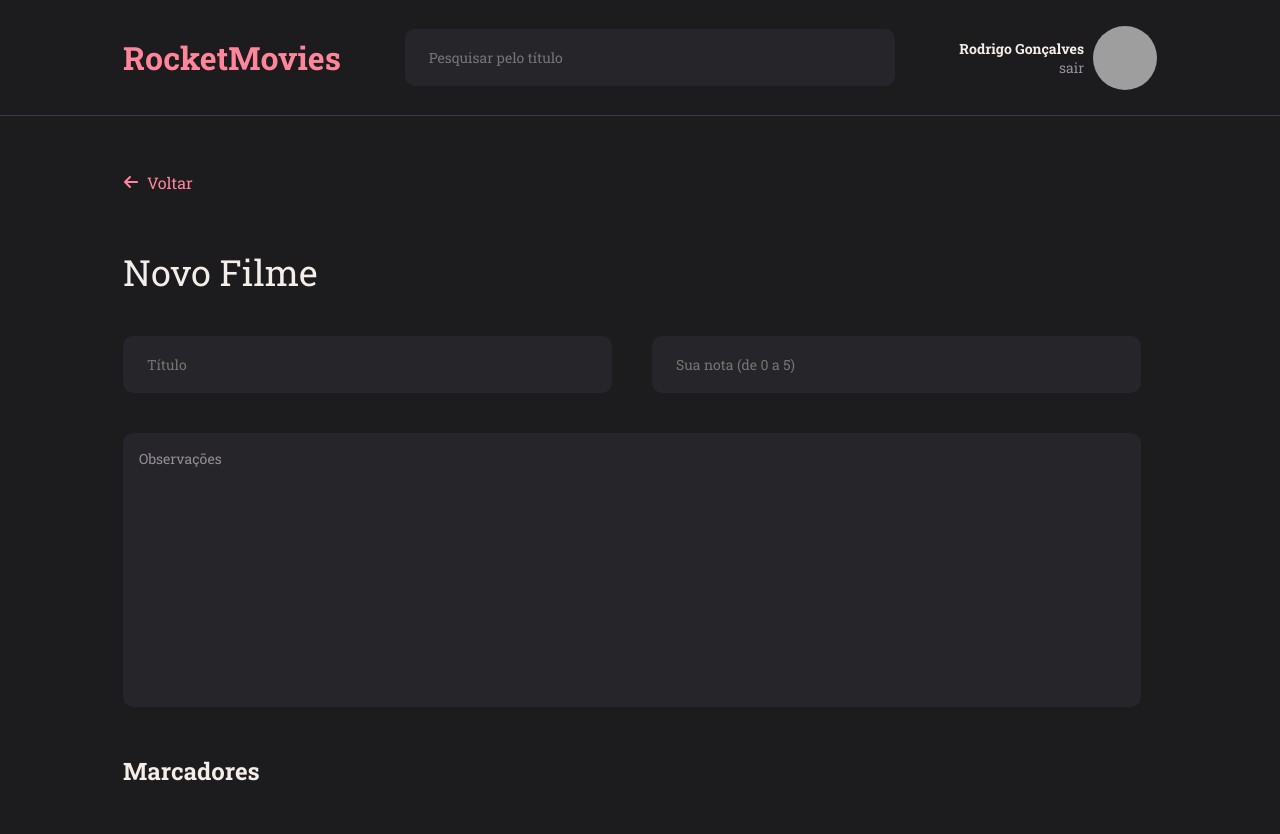
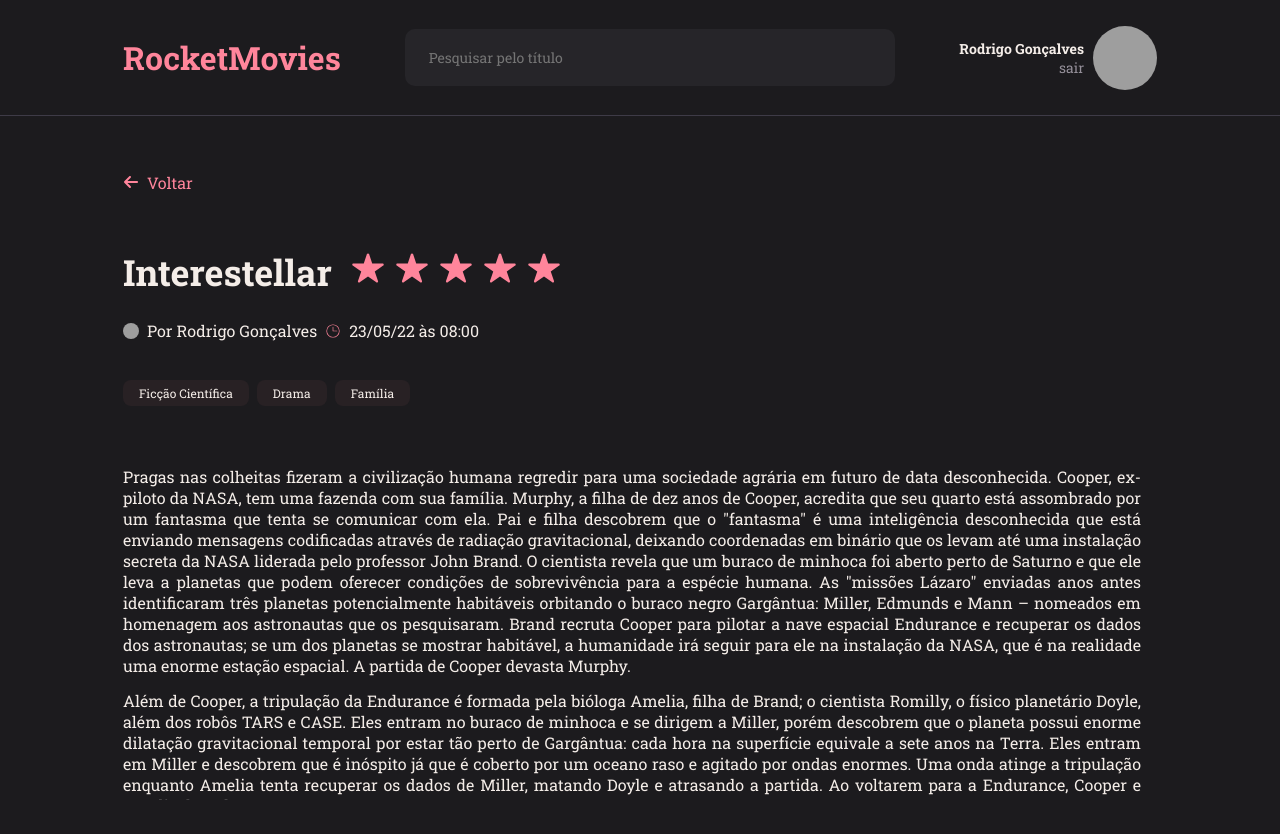
Before and after one commit to mfernandanll/rocketseat-stage09-frontend-rocketMovies, a React (Vite) app: page /profile in a window 1280 px wide. Shown: the top 834 px of the page. Built offline with nearby package versions, Linux system fonts and the light colour scheme; grey boxes are pictures that could not be loaded.

Commit message:
Create MoviePreview page

```diff
--- a/src/components/Tag/index.jsx
+++ b/src/components/Tag/index.jsx
@@ -1,8 +1,8 @@
 import { Container } from './styles'
 
-export function Tag({ title, ...rest }) {
+export function Tag({ title, secondaryColor = false, ...rest }) {
   return (
-    <Container {...rest}>
+    <Container $secondaryColor={secondaryColor} {...rest}>
       {title}
     </Container>
   )
--- a/src/components/Tag/styles.js
+++ b/src/components/Tag/styles.js
@@ -6,5 +6,6 @@
   margin-right: 8px;
   border-radius: 8px;
   color: ${({ theme }) => theme.COLORS.WHITE};
-  background-color: ${({ theme }) => theme.COLORS.GRAY_500};
+  background-color: ${({ theme, $secondaryColor }) => $secondaryColor ? theme.COLORS.ROSE_700 : theme.COLORS.GRAY_500};
+
 `
--- a/src/main.jsx
+++ b/src/main.jsx
@@ -7,12 +7,13 @@
 
 import { Home } from './pages/Home'
 import { CreateMovie } from './pages/CreateMovie'
+import { MoviePreview } from './pages/MoviePreview'
 
 ReactDOM.createRoot(document.getElementById('root')).render(
   <React.StrictMode>
     <ThemeProvider theme={theme}>
       <GlobalStyles />
-      <CreateMovie />
+      <MoviePreview />
     </ThemeProvider>
   </React.StrictMode>,
 )
--- /dev/null
+++ b/src/pages/MoviePreview/index.jsx
@@ -0,0 +1,78 @@
+import { IoIosStar } from "react-icons/io";
+import { ButtonText } from "../../components/ButtonText";
+import { Header } from "../../components/Header";
+import { Section } from "../../components/Section";
+import { Container, Description, Row, Title } from "./styles";
+import { Tag } from "../../components/Tag";
+import { CiClock2 } from "react-icons/ci";
+
+export function MoviePreview() {
+  return (
+    <Container>
+      <Header />
+      <Title>
+        <ButtonText title="Voltar" />
+      </Title>
+      <Section>
+        <Row>
+          <h1>Interestellar</h1>
+          <div className="stars">
+            <IoIosStar />
+            <IoIosStar />
+            <IoIosStar />
+            <IoIosStar />
+            <IoIosStar />
+          </div>
+        </Row>
+        <Row>
+          <img src="https://github.com/diego3g.png" alt="Foto do usuário" />
+          <span>Por Rodrigo Gonçalves </span>
+          <CiClock2 />
+          <span>23/05/22 às 08:00</span>
+        </Row>
+        <Row>
+          <div className="tags">
+            <Tag title="Ficção Científica" secondaryColor />
+            <Tag title="Drama" secondaryColor />
+            <Tag title="Família" secondaryColor />
+          </div>
+        </Row>
+        <Description>
+          Pragas nas colheitas fizeram a civilização humana regredir para uma
+          sociedade agrária em futuro de data desconhecida. Cooper, ex-piloto da
+          NASA, tem uma fazenda com sua família. Murphy, a filha de dez anos de
+          Cooper, acredita que seu quarto está assombrado por um fantasma que
+          tenta se comunicar com ela. Pai e filha descobrem que o "fantasma" é
+          uma inteligência desconhecida que está enviando mensagens codificadas
+          através de radiação gravitacional, deixando coordenadas em binário que
+          os levam até uma instalação secreta da NASA liderada pelo professor
+          John Brand. O cientista revela que um buraco de minhoca foi aberto
+          perto de Saturno e que ele leva a planetas que podem oferecer
+          condições de sobrevivência para a espécie humana. As "missões Lázaro"
+          enviadas anos antes identificaram três planetas potencialmente
+          habitáveis orbitando o buraco negro Gargântua: Miller, Edmunds e Mann
+          – nomeados em homenagem aos astronautas que os pesquisaram. Brand
+          recruta Cooper para pilotar a nave espacial Endurance e recuperar os
+          dados dos astronautas; se um dos planetas se mostrar habitável, a
+          humanidade irá seguir para ele na instalação da NASA, que é na
+          realidade uma enorme estação espacial. A partida de Cooper devasta
+          Murphy.
+        </Description>
+        <Description>
+          {" "}
+          Além de Cooper, a tripulação da Endurance é formada pela bióloga
+          Amelia, filha de Brand; o cientista Romilly, o físico planetário
+          Doyle, além dos robôs TARS e CASE. Eles entram no buraco de minhoca e
+          se dirigem a Miller, porém descobrem que o planeta possui enorme
+          dilatação gravitacional temporal por estar tão perto de Gargântua:
+          cada hora na superfície equivale a sete anos na Terra. Eles entram em
+          Miller e descobrem que é inóspito já que é coberto por um oceano raso
+          e agitado por ondas enormes. Uma onda atinge a tripulação enquanto
+          Amelia tenta recuperar os dados de Miller, matando Doyle e atrasando a
+          partida. Ao voltarem para a Endurance, Cooper e Amelia descobrem que
+          23 anos se passaram.
+        </Description>
+      </Section>
+    </Container>
+  );
+}
--- /dev/null
+++ b/src/pages/MoviePreview/styles.js
@@ -0,0 +1,60 @@
+import styled from "styled-components"
+
+export const Container = styled.div`
+  width: 100%;
+  height: 100vh;
+
+  margin-bottom: 85px;
+
+  display: grid;
+  grid-template-rows: 116px 132px auto;
+  grid-template-areas:
+  "header"
+  "title"
+  "section";
+`
+
+export const Title = styled.div`
+  grid-area: title;
+
+  display: flex;
+  align-items: center;
+
+  padding: 0 123px;
+
+`
+
+export const Row = styled.div`
+  display: flex;
+  align-items: center;
+  margin-bottom: 24px;
+
+  > h1, .stars {
+    font-size: 36px;
+    margin-right: 18px;
+  }
+
+  > svg, .stars {
+    color: ${({ theme }) => theme.COLORS.ROSE};
+  }
+
+  > img {
+    width: 16px;
+    height: 16px;
+    border-radius: 35px;
+  }
+
+  > span, img, svg {
+    margin-right: 8px;
+  }
+
+  .tags {
+    margin: 16px 0 40px 0;
+  }
+`
+
+export const Description = styled.p`
+  font-size: 16px;
+  margin-bottom: 14px;
+  text-align: justify;
+`
```
